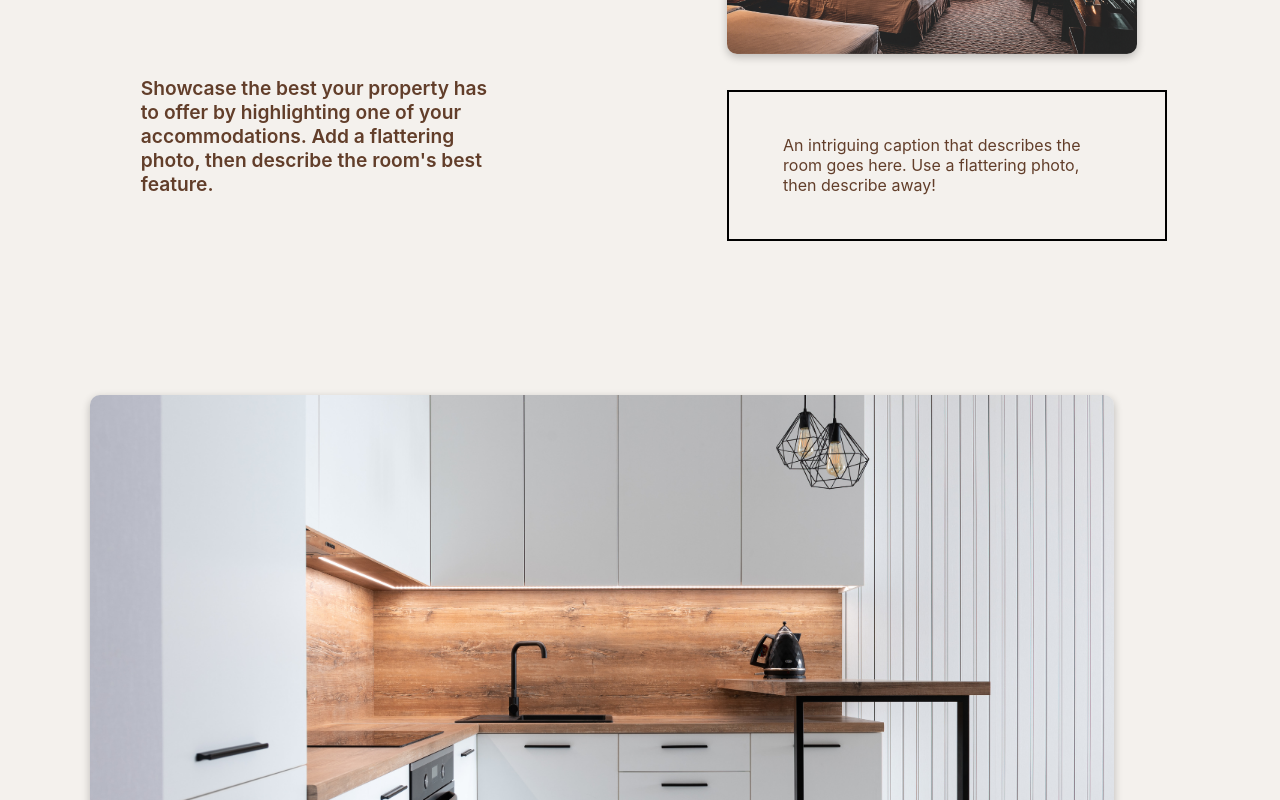
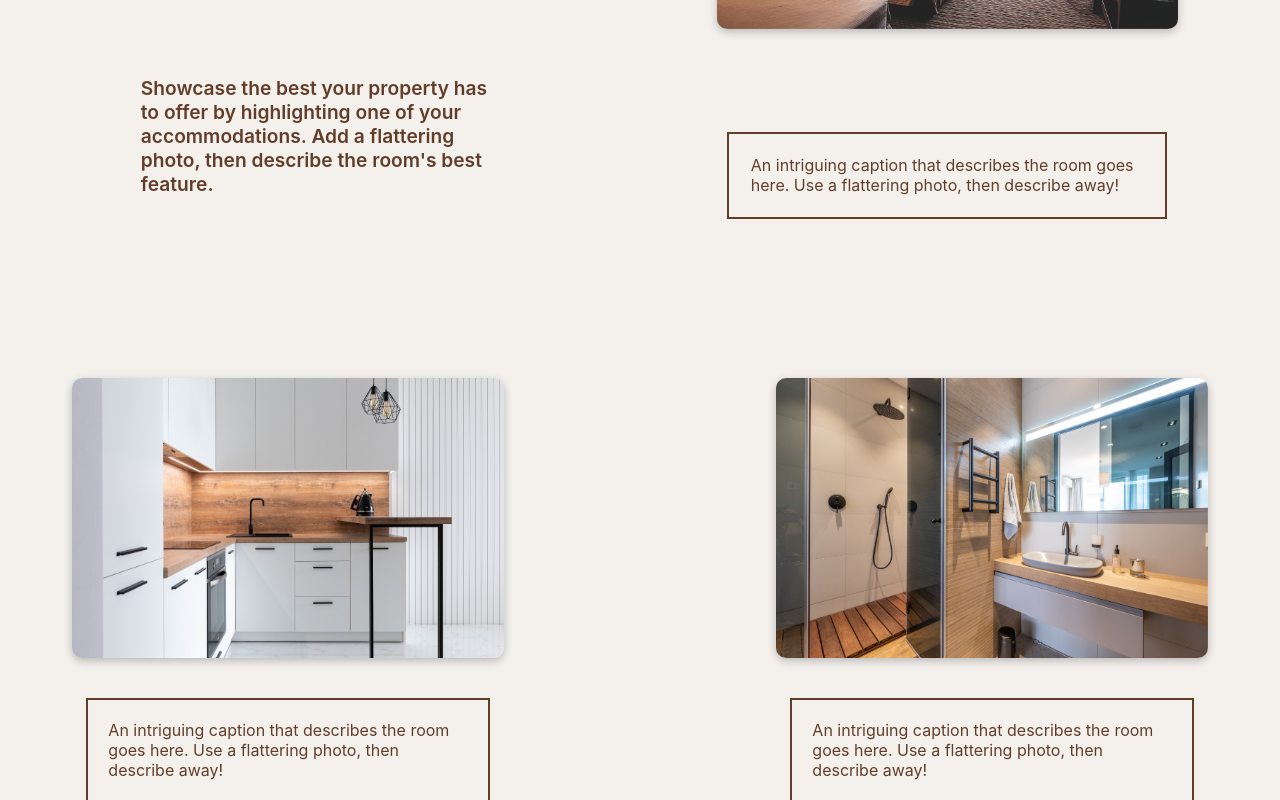
Before and after one commit to ol1mowski/Best_hotel.de, a React (Create React App) app: page / in a window 1280 px wide. Shown: the part 2620-3420 px from the top of the page. Built offline with nearby package versions, Linux system fonts and the light colour scheme.

Commit message:
add RWD to 3-th section

```diff
--- a/src/components/TheFamilySuit/FamilyRoom/FamilyRoom.js
+++ b/src/components/TheFamilySuit/FamilyRoom/FamilyRoom.js
@@ -5,8 +5,8 @@ const FamilyRoom = () => {
     return(
         <div>
             <div className={style.Wrapper}>
-                <img className={style.img} src={room} alt='room' />
-                <div className={style.contentWrapper}>
+                <img id={style.firstImg} className={style.img} src={room} alt='room' />
+                <div id={style.firstBorder} className={style.contentWrapper}>
                     <span className={style.content}>
                         An intriguing caption that describes the room goes here.
                         Use a flattering photo, then describe away!
--- a/src/components/TheFamilySuit/FamilyRoom/FamilyRoom.module.scss
+++ b/src/components/TheFamilySuit/FamilyRoom/FamilyRoom.module.scss
@@ -3,20 +3,66 @@
 }
 
 .img {
-    margin-top: 5vh;
     width: 80%;
     height: 80%;
     border-radius: 10px;
     box-shadow: rgba(0, 0, 0, 0.24) 0px 3px 8px;
-    margin: 0 7%;
+    margin: 0 auto;
     display: block;
+    @media screen and (min-width: 350px) {
+        width: 70%;
+    }
+    @media screen and (min-width: 500px) {
+        width: 60%;
+    }
+    @media screen and (min-width: 650px) {
+        width: 50%;
+    }
+    @media screen and (min-width: 800px) {
+        width: 40%;
+    }
+    @media screen and (min-width: 1024px) {
+        width: 75%;
+        height: 35vh;
+    }
+    @media screen and (min-width: 1700px) {
+        width: 80%;
+    }
 }
 .contentWrapper {
-    border: 2px solid #000;
-    margin: 7% 7%;
-    padding: 5% 7%;
+    border: 2px solid #623e2a;
+    margin: 7% 10%;
+    @media screen and (min-width: 350px) {
+        margin: 7% 15%;
+    }
+    @media screen and (min-width: 500px) {
+        margin: 7% 20%;
+    }
+    @media screen and (min-width: 650px) {
+        margin: 7% 25%;
+    }
+    @media screen and (min-width: 800px) {
+        margin: 7% 30%;
+    }
+    @media screen and (min-width: 1024px) {
+        margin: 7% 15%;
+    }
 }
 
 .Wrapper {
     margin-bottom: 30%;
+    @media screen and (min-width: 500px) {
+        margin-bottom: 20%;
+    }
 }
+
+@media screen and (min-width: 1024px) {
+    #firstImg {
+        height: 80%;
+        width: 90%;
+    }
+
+    #firstBorder {
+        margin: 20% 7%;
+    }
+}
--- a/src/components/TheFamilySuit/TheFamilySuit.js
+++ b/src/components/TheFamilySuit/TheFamilySuit.js
@@ -6,13 +6,15 @@ const TheFamilySuit = () => {
     return(
         <div className={style.container}>
             <div className={style.string}>
-                <h2 className={style.header}>The Family Suit</h2>
+                <h2 className={style.header}>The Family<br /> Suit</h2>
                 <span className={style.description}>Showcase the best your property has to offer by highlighting one of your accommodations. Add a flattering photo, then describe the room's best feature.</span>
             </div>
             <div className={style.img}>
                 <FamilyRoom />
             </div>
-            <Furniture />
+            <div className={style.furniture}>
+                <Furniture />
+            </div>
         </div>
     )
 }
--- a/src/components/TheFamilySuit/TheFamilySuit.module.scss
+++ b/src/components/TheFamilySuit/TheFamilySuit.module.scss
@@ -36,15 +36,18 @@
     @media screen and (min-width: 600px) {
         margin-bottom: 7%;
     }
+    @media screen and (min-width: 1024px) {
+        font-size: 3.5rem;
+    }
 }
 
 .description {
-    margin: 7% 7%;
+    margin: 20% 7%;
     @media screen and (min-width: 375px) {
         margin: 15% 10%;
     }
     @media screen and (min-width: 500px) {
-        margin: 0 10%;
+        margin: 10% 10%;
         font-weight: 600;
     }
     @media screen and (min-width: 800px) {
@@ -77,3 +80,14 @@
         font-size: 4.3rem;
     }
 }
+
+
+@media screen and (min-width: 1024px) {
+    .furniture {
+        margin-top: 7vh;
+        display: flex;
+        justify-content: center;
+        align-items: center;
+        gap: 10vw;
+    }
+}
```
